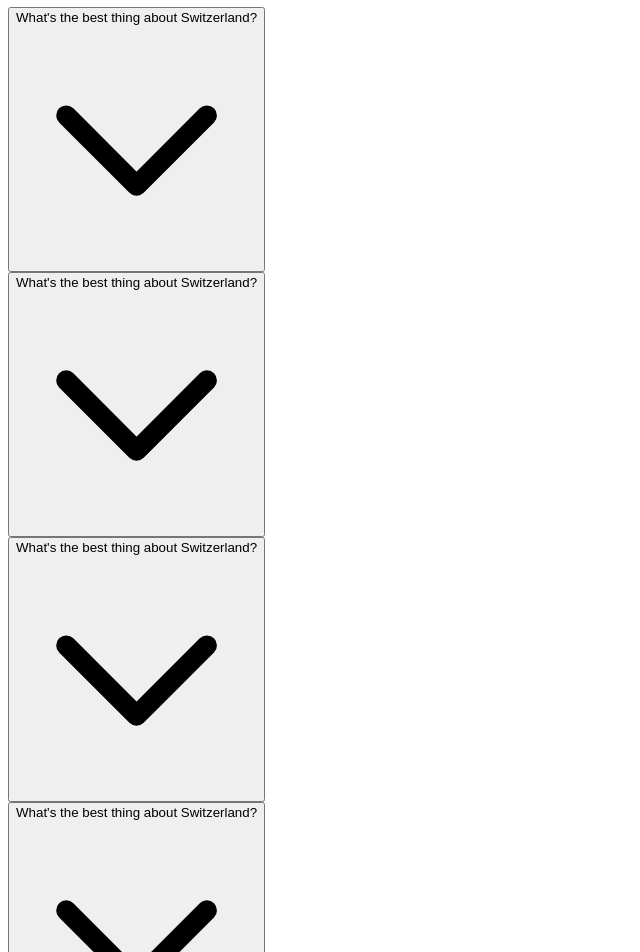
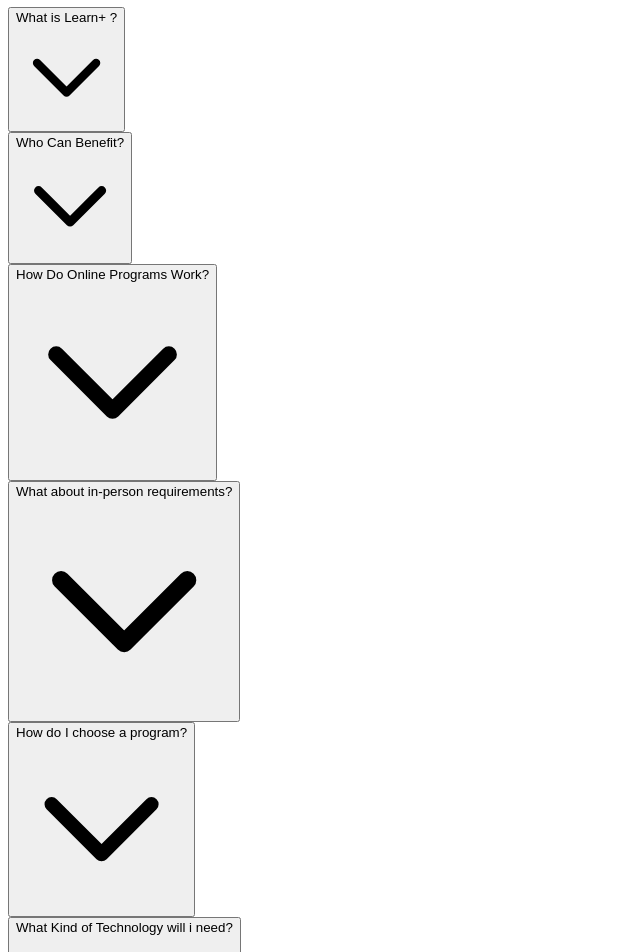
Before and after one commit to developer-sidani/E-Learning-System-Frontend, a Next.js app: page /faqs in a window 1280 px wide. Shown: the part 60-1012 px from the top of the page, without its empty margins (0-640 px from the left). Built offline with nearby package versions, Linux system fonts and the light colour scheme.

Commit message:
Insterted the questions alongside their answers

```diff
--- a/src/components/faq/faq-component.jsx
+++ b/src/components/faq/faq-component.jsx
@@ -4,44 +4,34 @@
 
 const faqs = [
   {
-    question: "What's the best thing about Switzerland?",
+    question: 'What is Learn+ ?',
     answer:
-      "I don't know, but the flag is a big plus. Lorem ipsum dolor sit amet consectetur adipisicing elit. Quas cupiditate laboriosam fugiat.",
+      'Learn+ is a top quality, user-friendly e-learning platform that includes chatting systems between students and instructors, and it combines the university’s SIS and Moodle in Upskill where courses are viewed alongside assignments, grades, quizzes, and more',
   },
   {
-    question: "What's the best thing about Switzerland?",
+    question: 'Who Can Benefit?',
     answer:
-      "I don't know, but the flag is a big plus. Lorem ipsum dolor sit amet consectetur adipisicing elit. Quas cupiditate laboriosam fugiat.",
+      '-Online programs can meet the needs of many types of students, depending on their educational and professional needs. Some examples of students who might benefit from e-learning programs include the following:  -On-campus students looking for scheduling flexibility -Off-campus students who do not live near a college or university -Adult students with family and/or work obligations -Working professionals seeking to boost or change their careers',
   },
   {
-    question: "What's the best thing about Switzerland?",
+    question: 'How Do Online Programs Work?',
     answer:
-      "I don't know, but the flag is a big plus. Lorem ipsum dolor sit amet consectetur adipisicing elit. Quas cupiditate laboriosam fugiat.",
+      "Some programs are a combination of on-campus and online study, while other programs are offered totally online. Often students are allowed to create their own study schedules using class materials, such as taped lectures and slide show presentations, which are accessible 24-7 through an Internet-based portal. Through this platform, students can also find their assignments, upload homework, participate in class discussions and contact their instructors.In some instances, students may be required to log into class at the same time to attend events, such as live webcasts or online chat sessions. In addition, students usually have access to the school library's online databases, where they can view study materials, such as the online editions of academic journals and periodicals. Students in distance-learning programs may be required to complete exams under the supervision of a proctor. Communication between students and instructors can occur through a variety of media, including: -Video chats -Web conferencing -Instant messaging -Message boards -Discussion forums",
   },
   {
-    question: "What's the best thing about Switzerland?",
+    question: 'What about in-person requirements?',
     answer:
-      "I don't know, but the flag is a big plus. Lorem ipsum dolor sit amet consectetur adipisicing elit. Quas cupiditate laboriosam fugiat.",
+      "Some online programs may integrate practical components. For instance, students in online programs that prepare them for jobs in the health industry may need to complete laboratory courses or clinical internships. Sometimes, these experiences can be set up in approved locations in the student's area. In these cases, students may need to keep a journal of their experience or a video record of their work to submit to their instructors for review. There are also online programs that require students to attend on-campus classes on weekends or complete one or more residency periods at the college.",
   },
   {
-    question: "What's the best thing about Switzerland?",
+    question: 'How do I choose a program?',
     answer:
-      "I don't know, but the flag is a big plus. Lorem ipsum dolor sit amet consectetur adipisicing elit. Quas cupiditate laboriosam fugiat.",
+      "One of the major concerns surrounding the choice of an online education program is determining if the program offers a legitimate degree or college credits that are accepted by other schools, employers and institutions that provide student aid funding. Schools recognized by a national or regional accreditation agency offer programs that meet the same standards as a school's on-campus offerings. Most schools list their accreditation on their website, and the Council for Higher Education Accreditation maintains an accreditation directory. Also, the U.S. Department of Education has a database of accredited secondary and post secondary schools, as well as a list of accreditation agencies.",
   },
   {
-    question: "What's the best thing about Switzerland?",
+    question: 'What Kind of Technology will i need?',
     answer:
-      "I don't know, but the flag is a big plus. Lorem ipsum dolor sit amet consectetur adipisicing elit. Quas cupiditate laboriosam fugiat.",
-  },
-  {
-    question: "What's the best thing about Switzerland?",
-    answer:
-      "I don't know, but the flag is a big plus. Lorem ipsum dolor sit amet consectetur adipisicing elit. Quas cupiditate laboriosam fugiat.",
-  },
-  {
-    question: "What's the best thing about Switzerland?",
-    answer:
-      "I don't know, but the flag is a big plus. Lorem ipsum dolor sit amet consectetur adipisicing elit. Quas cupiditate laboriosam fugiat.",
+      'Technology requirements vary according to the program, but schools generally require students to meet basic hardware and software requirements which typically include a computer with the following features: -Recent Windows, Mac or Linux operating system  -High-speed internet access  -Minimum RAM requirements  -Office software, such as word processing, spreadsheet and slide presentation programs  -Web camera  -Headset with microphone -CD/DVD drive',
   },
   // More questions...
 ]
```
